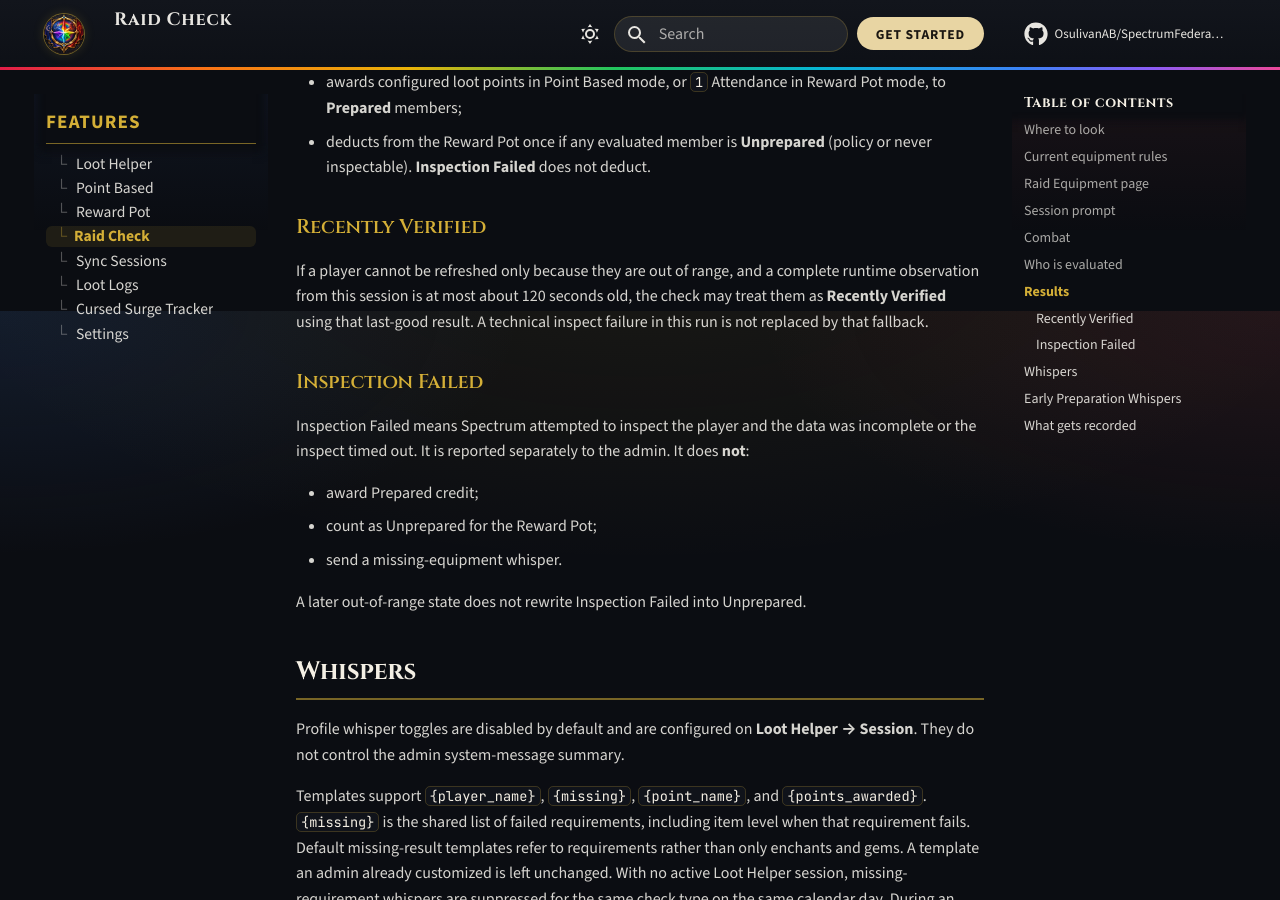
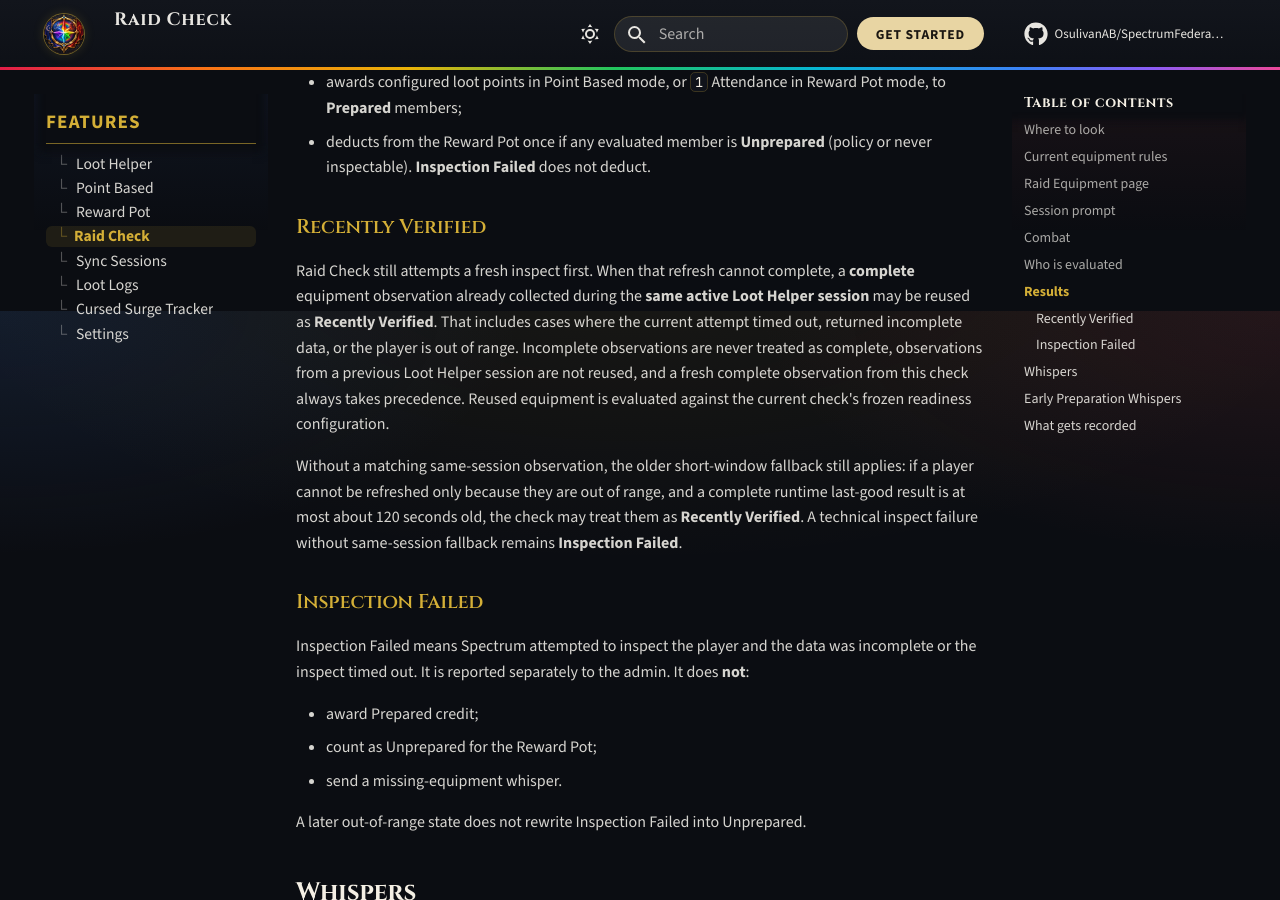
Before and after one commit to OsulivanAB/SpectrumFederation, an MkDocs documentation site: the page built from docs/features/raid-check.md, in a window 1280 px wide and 900 px high, scrolled down 3289 px. Built offline with MkDocs 1.6.1 and Material for MkDocs 9.7.7, drawn with Linux system fonts in a browser that asks for light colours; comment, search, counter and statistics services are not loaded.

Commit message:
fix(raid-check): reuse same-session equipment when refresh fails
Raid Check was classifying Inspection Failed whenever the current inspect
timed out or returned incomplete data, even if a complete observation from
the active Loot Helper session already existed. Stamp last-good entries with
session id and prefer that complete same-session observation over a failed
refresh, while still rejecting previous-session and incomplete data.

Co-authored-by: Anthony <OsulivanAB@users.noreply.github.com>

```diff
--- a/docs/features/raid-check.md
+++ b/docs/features/raid-check.md
@@ -73,7 +73,9 @@ Someone who joins after freeze is ignored. Someone who leaves stays in the run a
 
 ### Recently Verified
 
-If a player cannot be refreshed only because they are out of range, and a complete runtime observation from this session is at most about 120 seconds old, the check may treat them as **Recently Verified** using that last-good result. A technical inspect failure in this run is not replaced by that fallback.
+Raid Check still attempts a fresh inspect first. When that refresh cannot complete, a **complete** equipment observation already collected during the **same active Loot Helper session** may be reused as **Recently Verified**. That includes cases where the current attempt timed out, returned incomplete data, or the player is out of range. Incomplete observations are never treated as complete, observations from a previous Loot Helper session are not reused, and a fresh complete observation from this check always takes precedence. Reused equipment is evaluated against the current check's frozen readiness configuration.
+
+Without a matching same-session observation, the older short-window fallback still applies: if a player cannot be refreshed only because they are out of range, and a complete runtime last-good result is at most about 120 seconds old, the check may treat them as **Recently Verified**. A technical inspect failure without same-session fallback remains **Inspection Failed**.
 
 ### Inspection Failed
 
```
Also changed, not shown: 7 other files.
